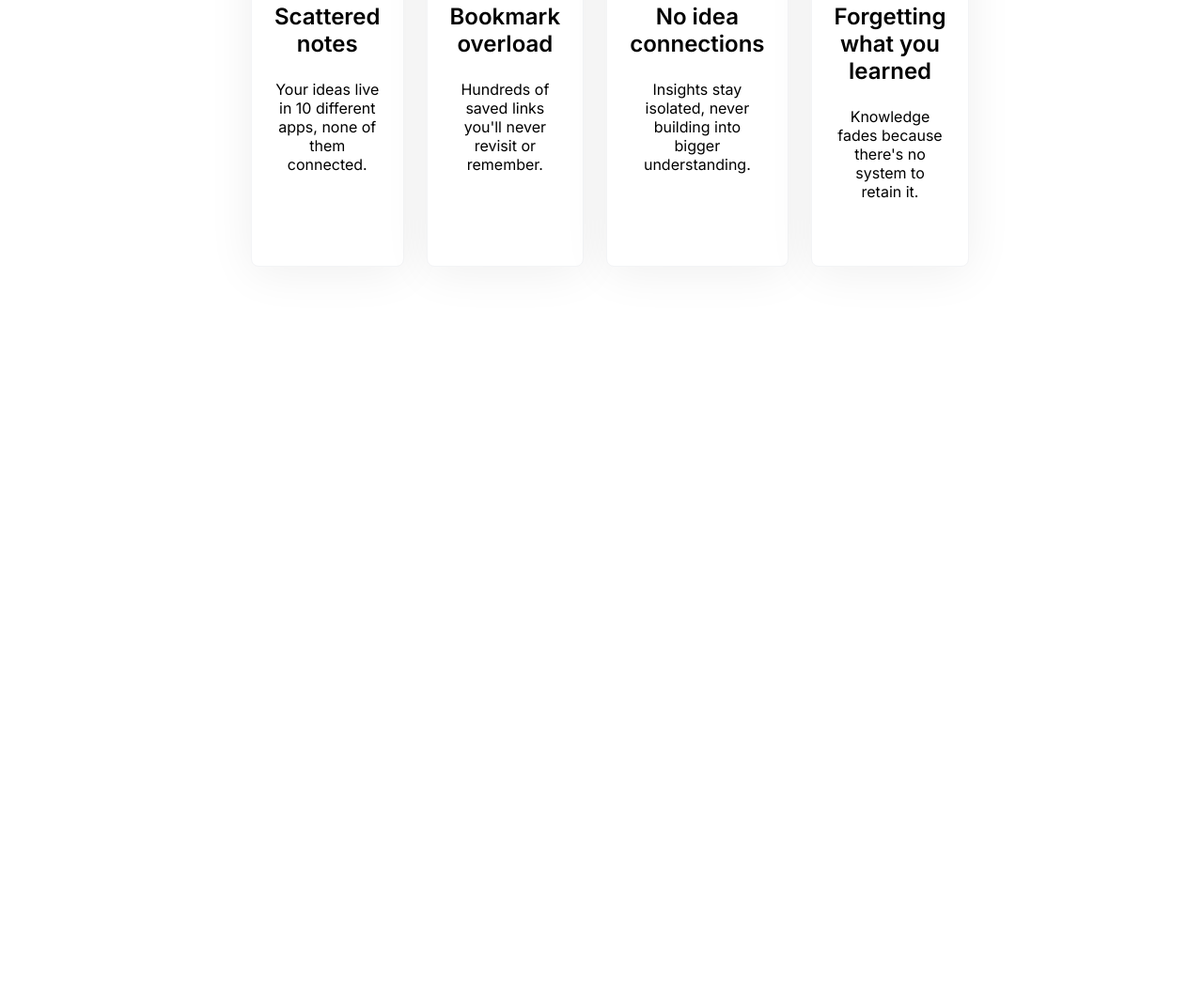
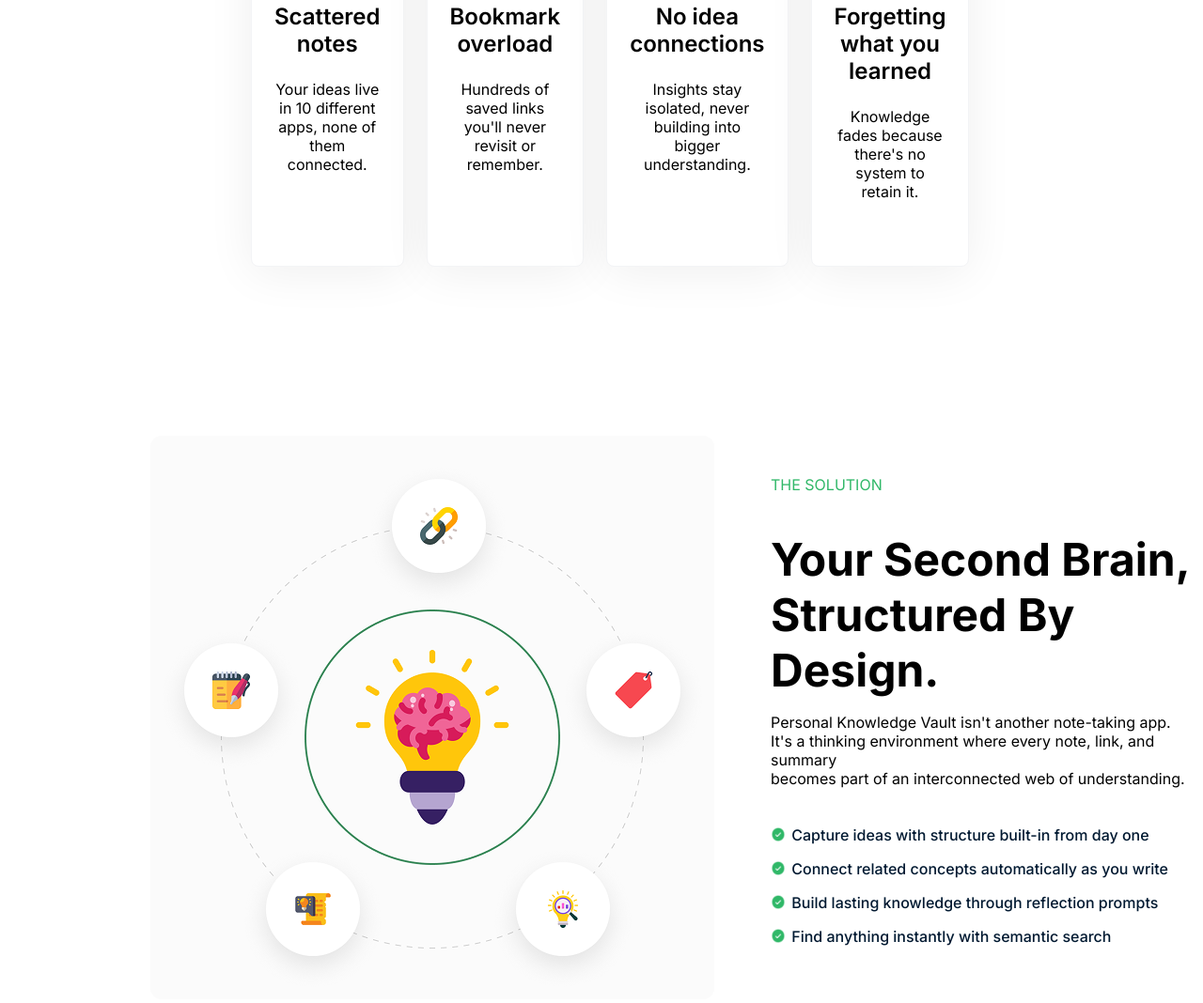
Before and after one commit to fahadmuttaky24-code/axix_assignment_1, a plain HTML site: page index.html in a window 1280 px wide. Shown: the part 1121-2189 px from the top of the page at 94% size. Before the commit the page ends 1465 px from the top, so only its background shows below. Drawn offline with Linux system fonts and the light colour scheme.

Commit message:
add solution

```diff
--- a/index.html
+++ b/index.html
@@ -104,5 +104,48 @@
         </div>
       </div>
     </section>
+
+    <section class="solution-section">
+      <div class="solution-container">
+        <div class="solution-visual">
+          <div class="visual-card">
+            <img src="assets/knowledge.png" alt="" />
+          </div>
+        </div>
+
+        <div class="solution-text">
+          <p class="label-green">THE SOLUTION</p>
+          <h3>
+            Your Second Brain,<br />
+            Structured By Design.
+          </h3>
+          <p>
+            Personal Knowledge Vault isn't another note-taking app. <br />
+            It's a thinking environment where every note, link, and summary
+            <br />
+            becomes part of an interconnected web of understanding.
+          </p>
+
+          <ul class="check-list">
+            <li>
+              <img src="assets/CheckCircle.png" alt="" class="check-img" />
+              Capture ideas with structure built-in from day one
+            </li>
+            <li>
+              <img src="assets/CheckCircle.png" alt="" class="check-img" />
+              Connect related concepts automatically as you write
+            </li>
+            <li>
+              <img src="assets/CheckCircle.png" alt="" class="check-img" />
+              Build lasting knowledge through reflection prompts
+            </li>
+            <li>
+              <img src="assets/CheckCircle.png" alt="" class="check-img" /> Find
+              anything instantly with semantic search
+            </li>
+          </ul>
+        </div>
+      </div>
+    </section>
   </body>
 </html>
--- a/styles/styles.css
+++ b/styles/styles.css
@@ -152,7 +152,6 @@
     text-align: center;
     padding: 0 120px;
 
-
 }
 
 .note-title h3{
@@ -225,3 +224,61 @@
     font-weight: 400;
 
 }
+
+.solution-section{
+
+    margin-top: 120px;
+}
+
+.solution-container {
+    display: flex;
+    align-items: center;
+    gap: 60px;
+    max-width: 1600px;
+    margin: 0 auto;
+}
+
+.solution-visual{
+    width: 600px;
+    height: 600px;
+    padding-left: 160px;
+    align-items: center;
+
+}
+.solution-text{
+    padding-left: 160px;
+
+}
+.label-green{
+    color: #30B868;
+    font-size: 16px;
+    font-weight: 600;
+    margin-bottom: 16px;
+}
+.solution-text h3{
+    font-size: 48px;
+    font-weight: bold;
+    margin-bottom: 16px;
+}
+
+.solution-text p{
+    font-size: 16px;
+    font-weight: 400;
+    line-height: 20px;
+    margin-bottom: 40px;
+}
+
+.check-list li{
+    display: flex;
+    align-items: center;
+    gap: 6px;
+    margin-bottom: 16px;
+    color: #001931;
+    font-weight: 500;
+    font-size: 16px;
+
+}
+.check-img {
+    width: 16.25px;
+    height: 16.25px;
+}
```
